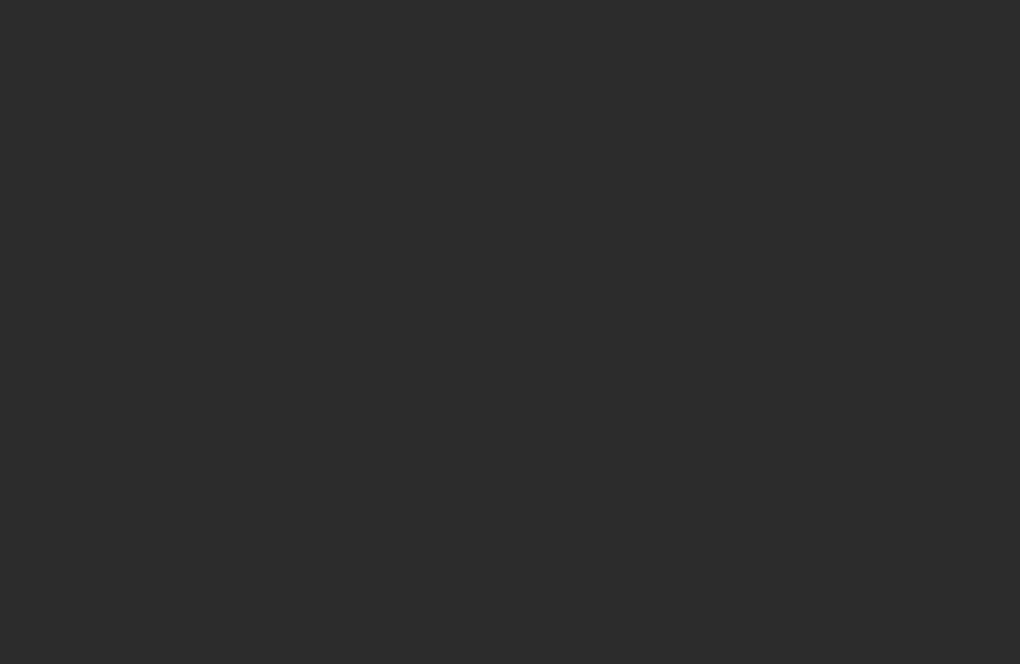
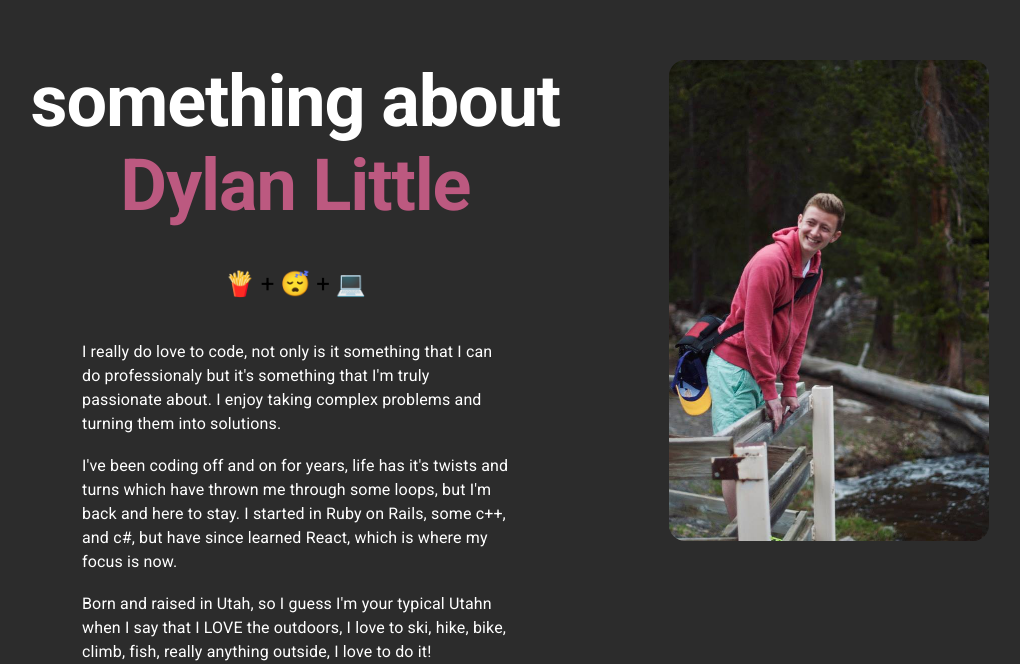
Before and after one commit to dlittle1/react-portfolio, a React (Create React App) app: page / in a window 1280 px wide. Shown: the part 1566-2230 px from the top of the page, without its empty margins (78-1098 px from the left). Before the commit the page ends 1392 px from the top, so only its background shows below. Built offline with nearby package versions, Linux system fonts and the light colour scheme.

Commit message:
add about page

```diff
--- a/src/App.js
+++ b/src/App.js
@@ -3,6 +3,7 @@ import { ThemeProvider } from '@mui/material'
 import theme from './themes/primaryTheme'
 import Home from './pages/Home'
 import Projects from './pages/Projects'
+import About from './pages/About'
 function App() {
   return (
     <>
@@ -10,6 +11,7 @@ function App() {
         <Navbar />
         <Home />
         <Projects />
+        <About />
       </ThemeProvider>
     </>
   )
--- a/src/pages/About.js
+++ b/src/pages/About.js
@@ -0,0 +1,53 @@
+import React from 'react'
+import aboutMePhoto from '../assets/me.jpg'
+import { Box, Card, Grid, Typography } from '@mui/material'
+
+const About = () => {
+  return (
+    <>
+      <Grid container marginTop={40}>
+        <Grid item xs={7}>
+          <Box textAlign={'center'}>
+            <Typography variant='h1'>something about</Typography>
+            <Typography variant='h1' color='secondary.main'>
+              Dylan Little
+            </Typography>
+            <Box mt={5}>
+              <Typography variant='h5'>🍟 + 😴 + 💻 </Typography>
+            </Box>
+          </Box>
+          <Box mt={5} px={20}>
+            <Typography>
+              I really do love to code, not only is it something that I can do
+              professionaly but it's something that I'm truly passionate about.
+              I enjoy taking complex problems and turning them into solutions.
+            </Typography>
+            <br />
+            <Typography>
+              I've been coding off and on for years, life has it's twists and
+              turns which have thrown me through some loops, but I'm back and
+              here to stay. I started in Ruby on Rails, some c++, and c#, but
+              have since learned React, which is where my focus is now.
+            </Typography>
+            <br />
+            <Typography>
+              Born and raised in Utah, so I guess I'm your typical Utahn when I
+              say that I LOVE the outdoors, I love to ski, hike, bike, climb,
+              fish, really anything outside, I love to do it!
+            </Typography>
+          </Box>
+        </Grid>
+        <Grid item xs={3}>
+          <Box>
+            <img
+              src={aboutMePhoto}
+              style={{ width: '100%', borderRadius: '1rem' }}
+            />
+          </Box>
+        </Grid>
+      </Grid>
+    </>
+  )
+}
+
+export default About
--- a/src/pages/Projects.js
+++ b/src/pages/Projects.js
@@ -6,10 +6,6 @@ const Projects = () => {
   const bracketColor = { color: '#BC5980' }
   return (
     <Box>
-      <Typography variant='h2' sx={{ marginLeft: '20px' }}>
-        <span style={bracketColor}>&#123;</span>Projects
-        <span style={bracketColor}>&#125;</span>
-      </Typography>
       <Grid container spacing={4} padding={3}>
         <Grid item xs={12} md={6}>
           <Card>
--- a/src/themes/primaryTheme.js
+++ b/src/themes/primaryTheme.js
@@ -14,9 +14,12 @@ export default createTheme({
       color: 'white',
     },
     h2: {
-      fontSize: '4.5rem',
+      fontSize: '3rem',
       color: 'white',
       fontWeight: 700,
+    },
+    body1: {
+      color: 'white',
     },
   },
   components: {
```
